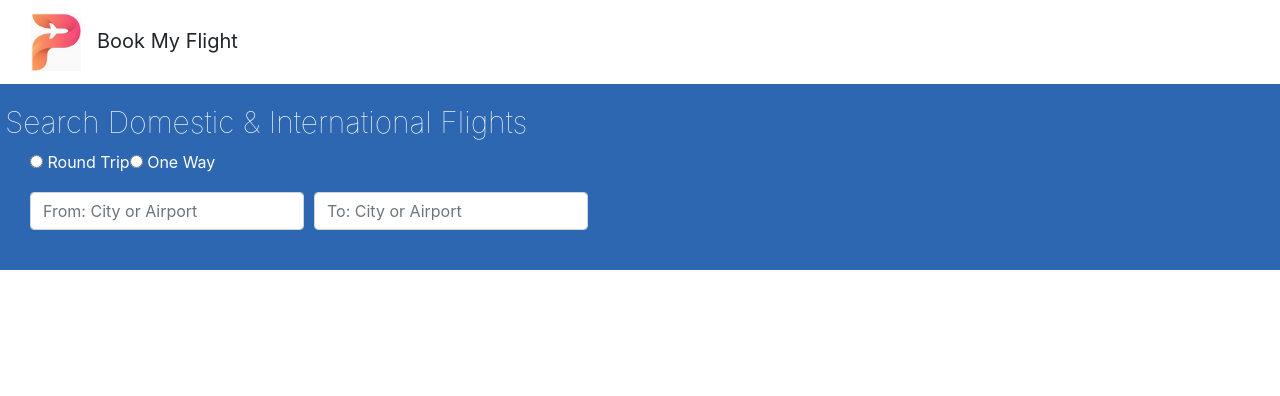
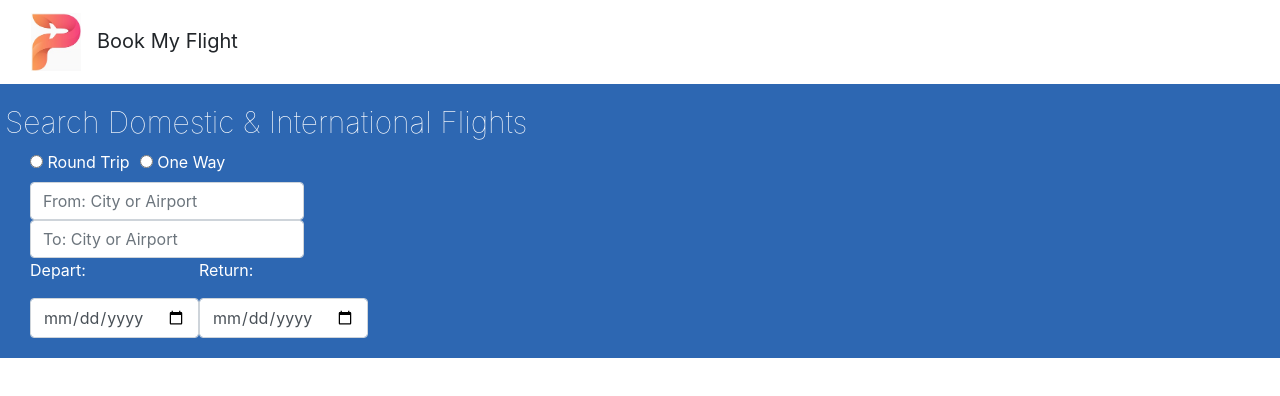
Before and after one commit to mepurush/angular-flight, an Angular app: page / in a window 1280 px wide. Shown: the top 396 px of the page. Built offline with nearby package versions, Linux system fonts and the light colour scheme.

Commit message:
added date controls

```diff
--- a/src/app/search/search.component.css
+++ b/src/app/search/search.component.css
@@ -7,15 +7,24 @@
 
 }
 
+.formWrap{
+    max-width: 990px;
+    width: 100%;
+    float: left;
+}
+
+.padT15{
+    padding-top: 15px;
+}
 .titleHeader{
     color: #ffffff;
     font-size: 30px;
     font-weight: lighter;
 }
 
-.whiteRadio{
+.whiteText{
     color: #ffffff;
-    margin:0px,0px,10px,0px;
+    margin-right:10px;
 }
 
 .inputpadding{
--- a/src/app/search/search.component.html
+++ b/src/app/search/search.component.html
@@ -2,18 +2,34 @@
   <div class="searchContainer col-sm-12">
     <h2 class="titleHeader">Search Domestic & International Flights</h2>
     <div class="content-leftalign">
-    <div class="col-sm-6">
-      <label class="whiteRadio"><input name="optradio" type="radio" value="Round Trip"> Round Trip</label>
-      <label class="whiteRadio" ><input name="optradio" type="radio" value="One Way"> One Way </label>
+    <div class="col-sm-6 col-sx-12">
+      <label class="whiteText"><input name="optradio" type="radio" value="Round Trip"> Round Trip</label>
+      <label class="whiteText" ><input name="optradio" type="radio" value="One Way"> One Way </label>
+    </div>
+
+    <div class="formWrap">
+      <div class="col-sm-6 col-sx-12">
+        <span class="form-inline">
+          <input class="form-control inputTxtLarge inputSrc" id="searchFlight" type="search" placeholder="From: City or Airport"/>
+          <input class="form-control" id="searchFlight" type="search" placeholder="To: City or Airport"/>
+        </span>
       </div>
 
     <div class="col-sm-12">
       <span class="form-inline">
-        <input class="form-control" id="searchFlight" type="search" placeholder="From: City or Airport"/>
-        <input class="form-control inputpadding" id="searchFlight" type="search" placeholder="To: City or Airport"/>
+        <div>
+          <p class="whiteText">Depart:</p>
+          <input class="form-control" id="date" name="date" placeholder="MM/DD/YYYY" type="date"/>
+        </div>
+        <div>
+          <p class="whiteText">Return:</p>
+          <input class="form-control" id="date" name="date" placeholder="MM/DD/YYYY" type="date"/>
+        </div>
       </span>
     </div>
   </div>
 
+  </div>
+
 </div>
 </div>
```
